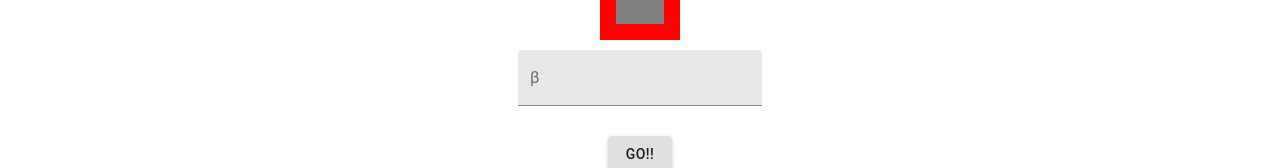
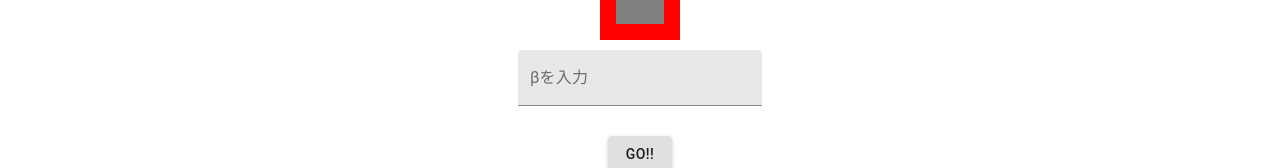
Before and after one commit to yamoyamoto/fp_model_simulation, a Next.js app: page /simple_dynamics in a window 1280 px wide. Shown: the part 558-726 px from the top of the page. Built offline with nearby package versions, Linux system fonts and the light colour scheme.

Commit message:
fix label "β"

```diff
--- a/src/components/organisms/SimpleDynamics.tsx
+++ b/src/components/organisms/SimpleDynamics.tsx
@@ -139,7 +139,7 @@ const SimpleDynamics: React.FC<Props> = (props: Props) => {
             update_input(input);
           }}
         />
-        <TextField id="filled-basic" label="β" variant="filled" onChange={(event) => update_beta(Number(event.target.value))} />
+        <TextField id="filled-basic" label="βを入力" variant="filled" onChange={(event) => update_beta(Number(event.target.value))} />
         <div className="simulation_button">
           <Button onClick={fetch_data} style={{ marginTop: "30px" }} variant="contained">
             GO!!
```
